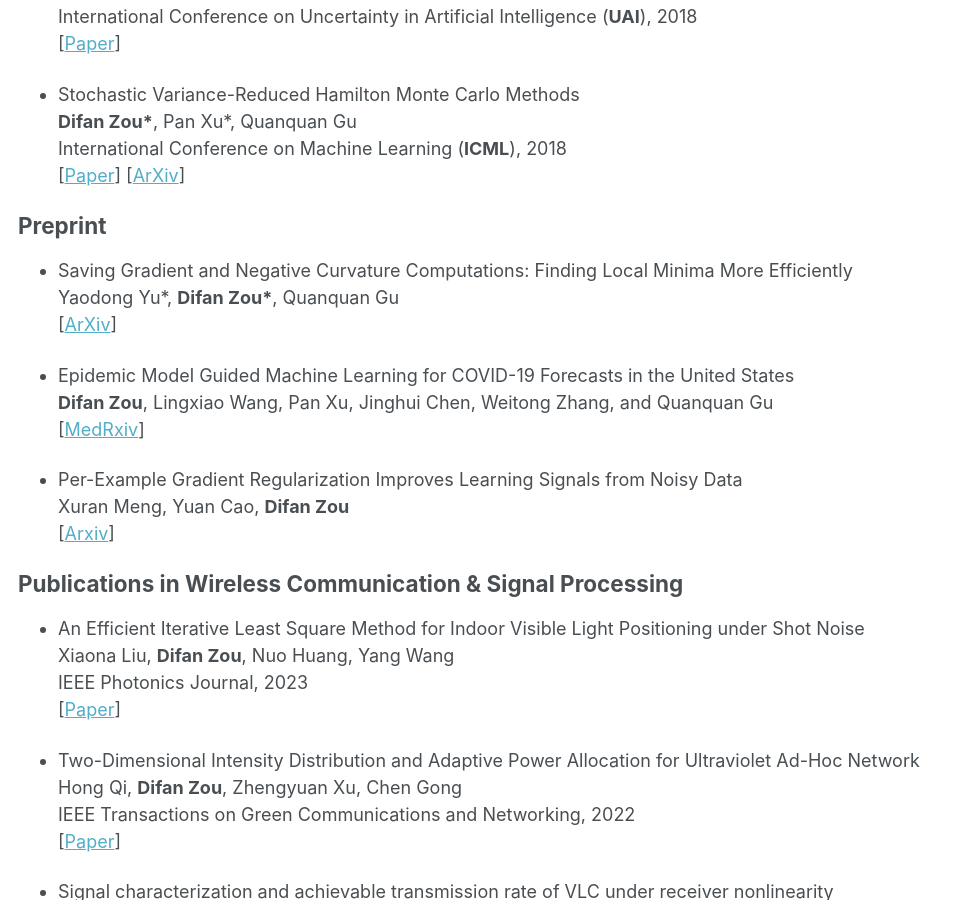
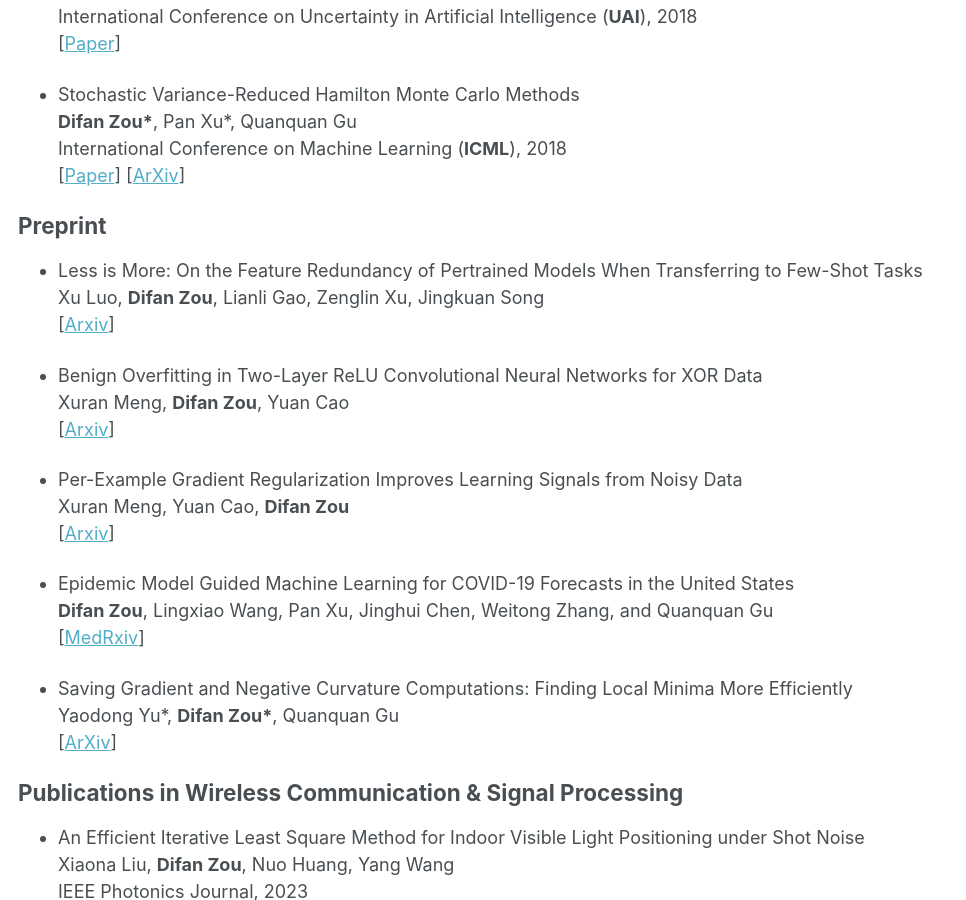
Before and after one commit to difanzou/difanzou.github.io, a Jekyll site: the page built from _pages/publications.md, in a window 1280 px wide and 900 px high, scrolled down 3605 px. Shown: the whole window, without its empty margins (0-966 px from the left). Built offline with Jekyll 4.4.1, drawn with Linux system fonts in a browser that asks for light colours.

```diff
--- a/_pages/publications.md
+++ b/_pages/publications.md
@@ -157,10 +157,21 @@
 
 ## Preprint
 
-* Saving Gradient and Negative Curvature Computations: Finding Local Minima More Efficiently\
-Yaodong Yu\*, **Difan Zou\***, Quanquan Gu\
-\[[ArXiv](
-https://arxiv.org/pdf/1712.03950.pdf)\]
+* Less is More: On the Feature Redundancy of Pertrained Models When Transferring to Few-Shot Tasks\
+Xu Luo, **Difan Zou**, Lianli Gao, Zenglin Xu, Jingkuan Song\
+\[[Arxiv](https://arxiv.org/pdf/2310.03843.pdf)\]
+
+* Benign Overfitting in Two-Layer ReLU Convolutional Neural Networks for XOR Data\
+Xuran Meng, **Difan Zou**, Yuan Cao\
+\[[Arxiv](https://arxiv.org/pdf/2310.01975.pdf)\]
+
+
+* Per-Example Gradient Regularization Improves Learning Signals from Noisy Data
+\
+Xuran Meng, Yuan Cao, **Difan Zou**\
+\[[Arxiv](https://arxiv.org/pdf/2303.17940.pdf)\]
+
+
 
 * Epidemic Model Guided Machine Learning for COVID-19 Forecasts in the United States\
 **Difan Zou**, Lingxiao Wang, Pan Xu, Jinghui Chen, Weitong Zhang, and Quanquan Gu\
@@ -168,11 +179,11 @@
 https://www.medrxiv.org/content/10.1101/2020.05.24.20111989v1)\]
 
 
+* Saving Gradient and Negative Curvature Computations: Finding Local Minima More Efficiently\
+Yaodong Yu\*, **Difan Zou\***, Quanquan Gu\
+\[[ArXiv](
+https://arxiv.org/pdf/1712.03950.pdf)\]
 
-* Per-Example Gradient Regularization Improves Learning Signals from Noisy Data
-\
-Xuran Meng, Yuan Cao, **Difan Zou**\
-\[[Arxiv](https://arxiv.org/pdf/2303.17940.pdf)\]
 
 
 ## Publications in Wireless Communication & Signal Processing
```
Also changed, not shown: _pages/about.md (+2 -0 lines).
